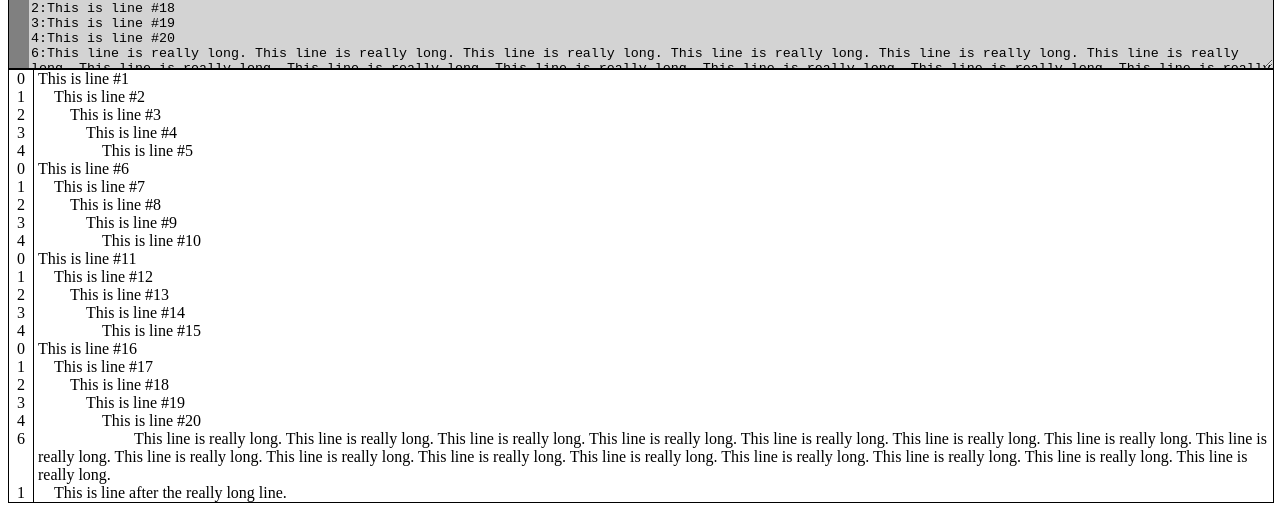
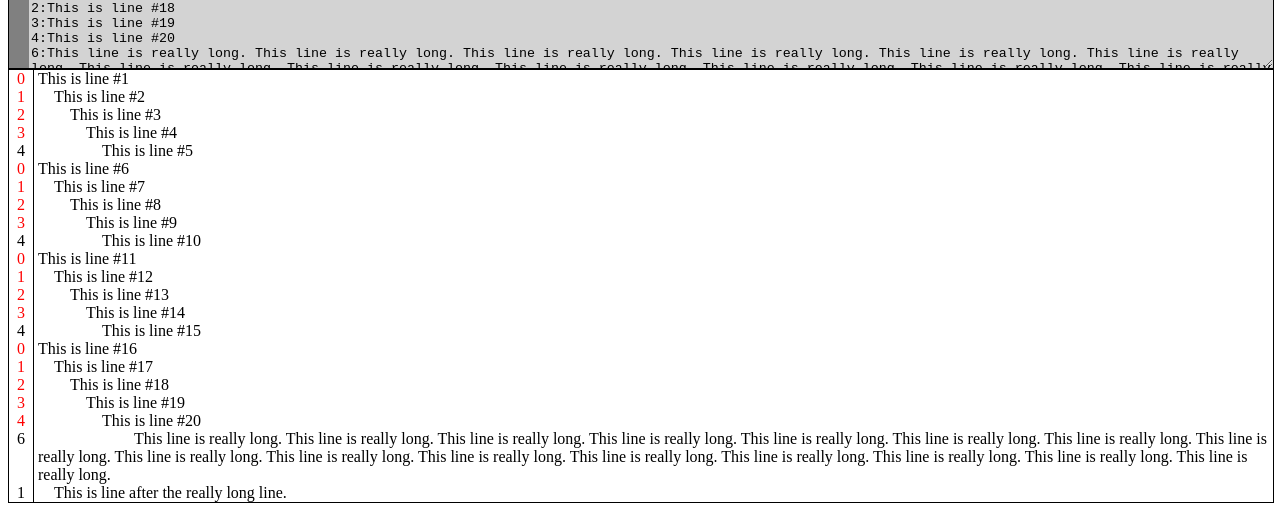
Before and after one commit to tuzmusic/folding-editor, a React (Create React App) app: page / in a window 1280 px wide. Shown: the part 265-797 px from the top of the page. Built offline with nearby package versions, Linux system fonts and the light colour scheme.

Commit message:
determine whether a line can be folded

```diff
--- a/src/components/TextDisplay.tsx
+++ b/src/components/TextDisplay.tsx
@@ -8,7 +8,7 @@ const Display = styled(FullWidthFlexDiv)({
   backgroundColor: 'white',
   boxSizing: 'border-box',
   height: '100%',
-  flexDirection: 'column'
+  flexDirection: 'column',
 });
 
 type Props = {
@@ -17,14 +17,28 @@ type Props = {
 
 class TextDisplay extends React.Component<Props> {
 
-  render = () => (
-    <Display>
-      {
-        this.props.lines.map((line, i) =>
-          <TextLineComponent key={ i } line={ line } number={ i + 1 }/>)
-      }
-    </Display>
-  )
+  render = () => {
+    const { lines } = this.props;
+    return (
+      <Display>
+        {
+          lines.map((line, i) => {
+            // canFold means this can be folded, which is dependent on the lines BELOW
+            // a line can be folded if the NEXT line has a greater indent level
+            let canFold = false;
+            if (i < lines.length - 1) {
+              const nextLine = lines[i + 1];
+              if (nextLine.indentLevel > line.indentLevel) canFold = true;
+            }
+            return <TextLineComponent
+              key={ i } line={ line } number={ i + 1 }
+              canFold={ canFold }
+            />;
+          })
+        }
+      </Display>
+    );
+  };
 }
 
-export default TextDisplay
+export default TextDisplay;
--- a/src/components/TextLineComponent.tsx
+++ b/src/components/TextLineComponent.tsx
@@ -6,7 +6,7 @@ const LineContainer = styled.div({
   display: 'flex',
 });
 
-const LineGutter = styled.div({
+const LineGutter = styled.div<{ canFold: boolean }>(({
   display: 'inline-block',
   borderRight: 'solid thin black',
   minWidth: '25px',
@@ -14,7 +14,7 @@ const LineGutter = styled.div({
   paddingLeft: '4px',
   paddingRight: '4px',
   boxSizing: 'border-box',
-});
+}), ({ canFold }) => ({ color: canFold ? 'red' : 'black' }));
 
 const LineText = styled.div({
   display: 'inline',
@@ -28,6 +28,7 @@ const LineText = styled.div({
 type Props = {
   line: TextLine
   number: number
+  canFold: boolean
 }
 
 const indentSpaces = 4;
@@ -35,10 +36,10 @@ const indentSpaces = 4;
 class TextLineComponent extends React.Component<Props> {
 
   render = () => {
-    const { line, number } = this.props;
+    const { line, canFold } = this.props;
     return (
       <LineContainer>
-        <LineGutter>{ line.indentLevel }</LineGutter>
+        <LineGutter canFold={ canFold }>{ line.indentLevel }</LineGutter>
         <LineText>{ Array(line.indentLevel * indentSpaces).fill(' ').join('') + line.text }</LineText>
       </LineContainer>
     );
```
